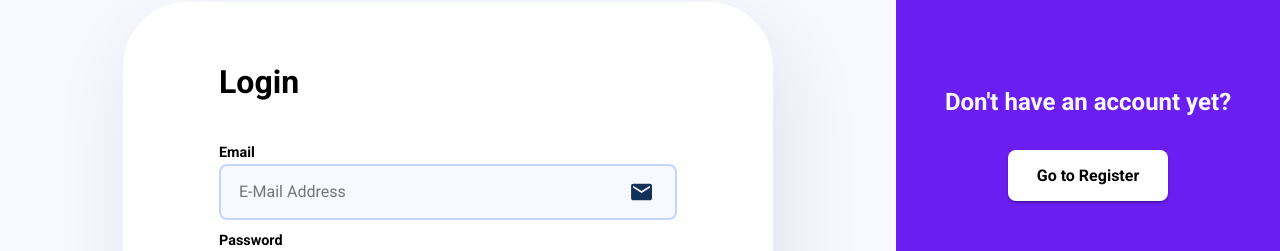
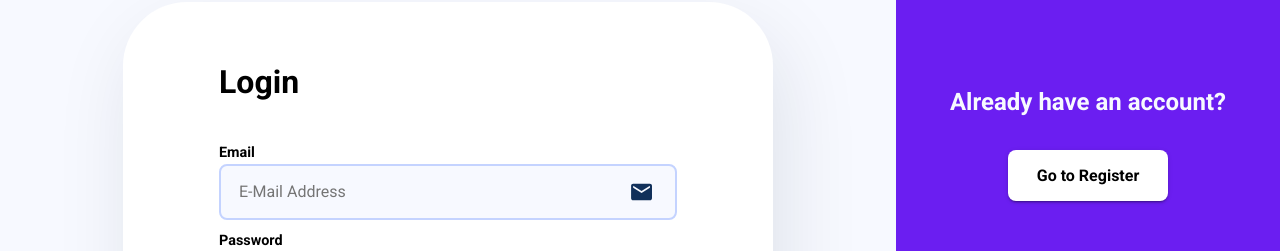
Before and after one commit to floriankulig/testiply, a Next.js app: page /login in a window 1280 px wide. Shown: the part 170-421 px from the top of the page. Built offline with nearby package versions, Linux system fonts and the light colour scheme.

Commit message:
added animation for auth sidebar

```diff
--- a/src/components/auth/AuthInfoSidebar.tsx
+++ b/src/components/auth/AuthInfoSidebar.tsx
@@ -3,9 +3,15 @@ import { FormType } from "ts"
 import { getTextColor } from "helpers";
 import { Policies, Socials } from "components/InfoFooter";
 import { Button } from "components/Button";
-import Link from "next/link";
+import { useEffect, useState } from "react";
+import { useRouter } from "next/router"
 
-const StyledAuthInfoSidebar = styled.div`
+interface StyledAuthInfoSidebarProps {
+    shows: boolean;
+    isRight: boolean;
+}
+
+const StyledAuthInfoSidebar = styled.div<StyledAuthInfoSidebarProps>`
     width: var(--auth-sidebar-width);
     height: 100vh;
     background-color: #6B1EF1;
@@ -13,6 +19,8 @@ const StyledAuthInfoSidebar = styled.div`
     flex-direction: column;
     justify-content: space-between;
     padding: 15em 0 3em;
+    transform: translateX(${p => p.shows ? "0" : p.isRight ? "100%" : "-100%"});
+    transition: transform .8s var(--easing);
 
     .cta-change-formtype{
         h2{
@@ -42,25 +50,25 @@ interface AuthInfoSidebarProps {
 }
 
 export const AuthInfoSidebar: React.FC<AuthInfoSidebarProps> = ({ type }) => {
+    const router = useRouter();
+    const [shows, setShows] = useState<boolean>(false);
+
+    useEffect(() => {
+        setShows(true);
+    }, []);
+
+    const handleFormToggle = () => {
+        setShows(false);
+        const timeout = setTimeout(() => router.push(`/${type === "register" ? "login" : "register"}`), 800)
+
+        return () => clearTimeout(timeout)
+    }
+
     return (
-        <StyledAuthInfoSidebar>
+        <StyledAuthInfoSidebar shows={shows} isRight={type === "login"}>
             <div className="cta-change-formtype">
-                {type === "register" ? (
-                    <>
-                        <h2>Already have an account?</h2>
-                        <Link href="/login">
-                            <Button color="white" big bold >Go to Log In</Button>
-                        </Link>
-                    </>
-                ) : (
-                        <>
-                            <h2>Don't have an account yet?</h2>
-                            <Link href="/register">
-                                <Button color="white" big bold>Go to Register</Button>
-                            </Link>
-                        </>
-                    )
-                }
+                <h2>Already have an account?</h2>
+                <Button color="white" big bold onClick={() => handleFormToggle()}>{type === "register" ? "Go to Login" : "Go to Register"}</Button>
             </div>
             <Info>
                 <div className="info-group">
```
